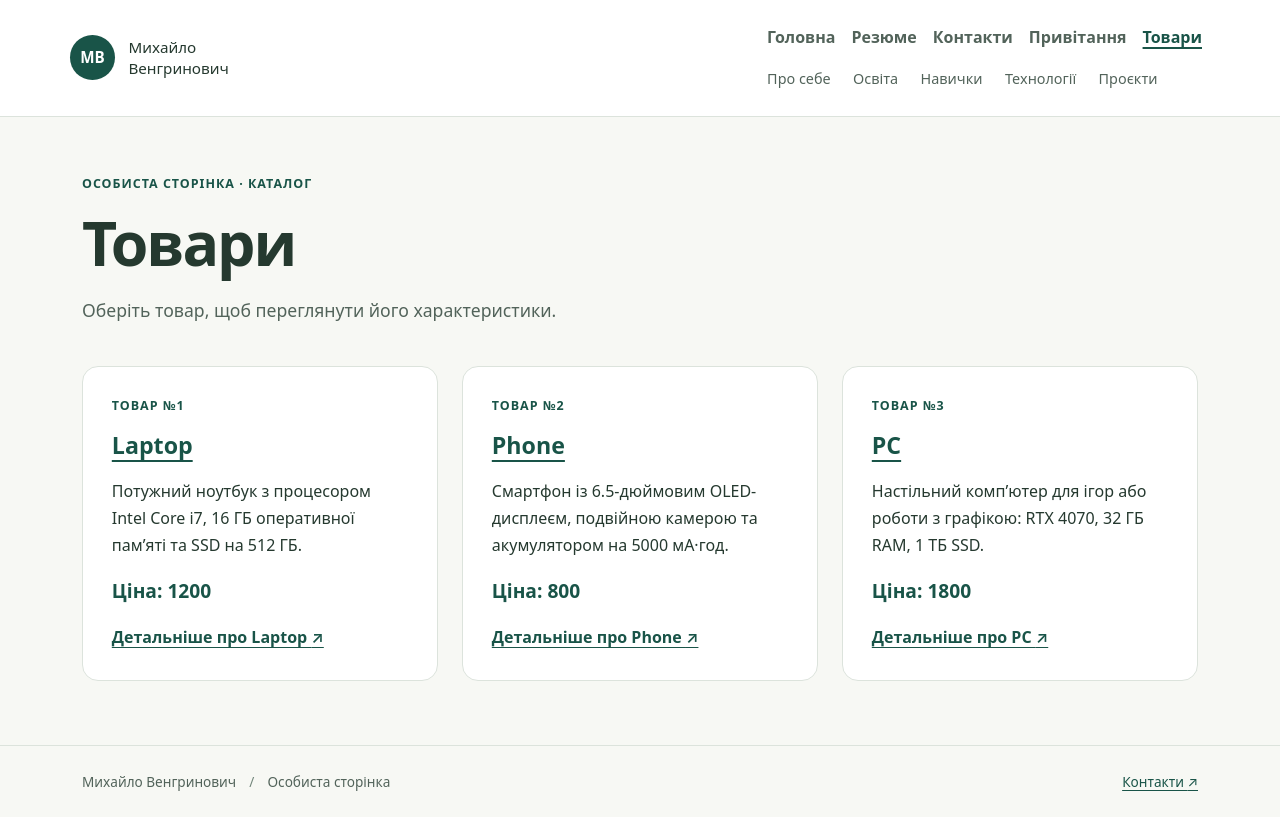
After one commit to misha641/flask-app-lab, a Flask app: page /products/ in a window 1280 px wide. The commit adds this page. Run offline with Flask 3, Linux system fonts and the light colour scheme.

Commit message:
lab3: add products blueprint and shared navigation

```diff
--- a/app/__init__.py
+++ b/app/__init__.py
@@ -6,5 +6,7 @@ app.config.from_pyfile('../config.py')
 # Маршрути імпортуємо після створення екземпляра app.
 from . import views
 from .users import users_bp
+from .products import products_bp
 
 app.register_blueprint(users_bp)
+app.register_blueprint(products_bp)
--- /dev/null
+++ b/app/products/__init__.py
@@ -0,0 +1,5 @@
+from flask import Blueprint
+
+products_bp = Blueprint('products', __name__, template_folder='templates', url_prefix='/products')
+
+from . import views
--- /dev/null
+++ b/app/products/templates/products/products.html
@@ -0,0 +1,22 @@
+{% extends 'base.html' %}
+
+{% block content %}
+<div class="page-intro">
+    <p class="eyebrow">Особиста сторінка · Каталог</p>
+    <h1>{{ title }}</h1>
+    <p class="intro-description">Оберіть товар, щоб переглянути його характеристики.</p>
+</div>
+<div class="row g-4">
+    {% for product in products %}
+    <div class="col-md-6 col-lg-4">
+        <article class="project-card product-card">
+            <p class="eyebrow">Товар №{{ product.id }}</p>
+            <h2><a href="{{ url_for('products.detail', product_id=product.id) }}">{{ product.name }}</a></h2>
+            <p>{{ product.content }}</p>
+            <p class="product-price">Ціна: {{ product.price }}</p>
+            <a class="text-link" href="{{ url_for('products.detail', product_id=product.id) }}">Детальніше про {{ product.name }} <span aria-hidden="true">↗</span></a>
+        </article>
+    </div>
+    {% endfor %}
+</div>
+{% endblock %}
--- /dev/null
+++ b/app/products/views.py
@@ -0,0 +1,39 @@
+from flask import abort, render_template
+
+from . import products_bp
+
+products = [
+    {
+        "id": 1,
+        "name": "Laptop",
+        "price": 1200,
+        "content": "Потужний ноутбук з процесором Intel Core i7, 16 ГБ оперативної пам’яті та SSD на 512 ГБ.",
+    },
+    {
+        "id": 2,
+        "name": "Phone",
+        "price": 800,
+        "content": "Смартфон із 6.5-дюймовим OLED-дисплеєм, подвійною камерою та акумулятором на 5000 мА·год.",
+    },
+    {
+        "id": 3,
+        "name": "PC",
+        "price": 1800,
+        "content": "Настільний комп’ютер для ігор або роботи з графікою: RTX 4070, 32 ГБ RAM, 1 ТБ SSD.",
+    },
+]
+
+
+@products_bp.route('/')
+def index():
+    return render_template('products/products.html', title='Товари', products=products)
+
+
+@products_bp.route('/<int:product_id>')
+def detail(product_id):
+    for product in products:
+        if product['id'] == product_id:
+            return render_template(
+                'products/detail_product.html', title=product['name'], product=product,
+            )
+    abort(404)
--- a/app/static/css/styles.css
+++ b/app/static/css/styles.css
@@ -107,6 +107,10 @@ h3 { margin-bottom: 0.8rem; font-size: 1.2rem; font-weight: 600; line-height: 1.
 .greeting-menu a { display: block; padding: 0.75rem; border-radius: 0.5rem; font-weight: 600; }
 .greeting-menu a:hover { background: white; }
 
+.product-card { display: flex; flex-direction: column; height: 100%; }
+.product-card > .text-link { margin-top: auto; }
+.product-price { color: var(--accent); font-size: 1.2rem; font-weight: 650; }
+
 .page-intro { margin-bottom: 2.5rem; }
 .page-intro h1 { margin-bottom: 1rem; font-size: clamp(2.4rem, 5vw, 3.8rem); font-weight: 700; letter-spacing: -0.035em; }
 .contact-card, .form-card { padding: 2rem; border-radius: 1rem; }
--- a/app/templates/components/navigation.html
+++ b/app/templates/components/navigation.html
@@ -13,12 +13,24 @@
             <div class="menu-content ms-lg-auto">
                 <ul class="navbar-nav page-links">
                     <li class="nav-item">
+                        <a class="nav-link{% if request.endpoint == 'home' %} active{% endif %}"
+                           href="{{ url_for('home') }}"{% if request.endpoint == 'home' %} aria-current="page"{% endif %}>Головна</a>
+                    </li>
+                    <li class="nav-item">
                         <a class="nav-link{% if request.endpoint == 'main' %} active{% endif %}"
                            href="{{ url_for('main') }}"{% if request.endpoint == 'main' %} aria-current="page"{% endif %}>Резюме</a>
                     </li>
                     <li class="nav-item">
                         <a class="nav-link{% if request.endpoint == 'contacts' %} active{% endif %}"
                            href="{{ url_for('contacts') }}"{% if request.endpoint == 'contacts' %} aria-current="page"{% endif %}>Контакти</a>
+                    </li>
+                    <li class="nav-item">
+                        <a class="nav-link{% if request.blueprint == 'users' %} active{% endif %}"
+                           href="{{ url_for('users.greetings', name='John', age=30) }}"{% if request.blueprint == 'users' %} aria-current="page"{% endif %}>Привітання</a>
+                    </li>
+                    <li class="nav-item">
+                        <a class="nav-link{% if request.blueprint == 'products' %} active{% endif %}"
+                           href="{{ url_for('products.index') }}"{% if request.blueprint == 'products' %} aria-current="page"{% endif %}>Товари</a>
                     </li>
                 </ul>
                 <ul class="navbar-nav section-links" aria-label="Секції резюме">
```
Also changed, not shown: app/products/templates/products/detail_product.html (added, +14 -0 lines).
